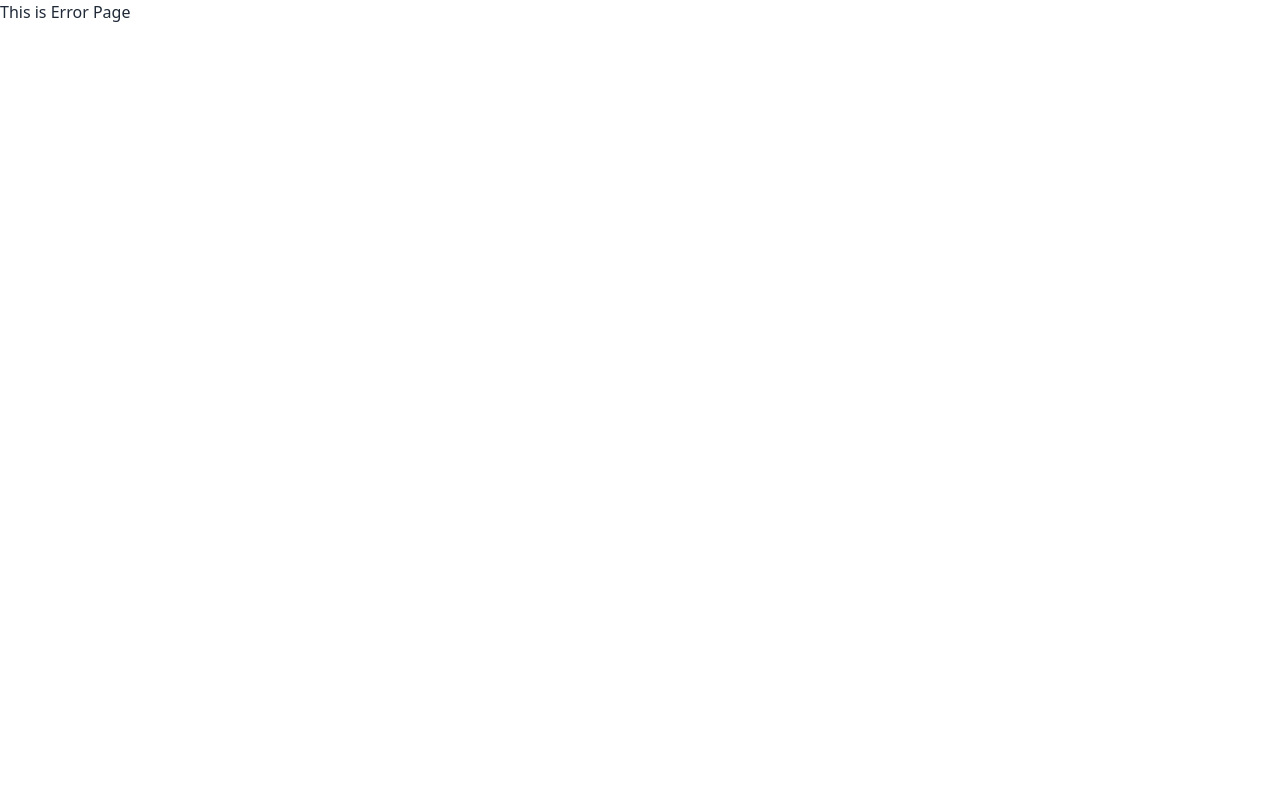
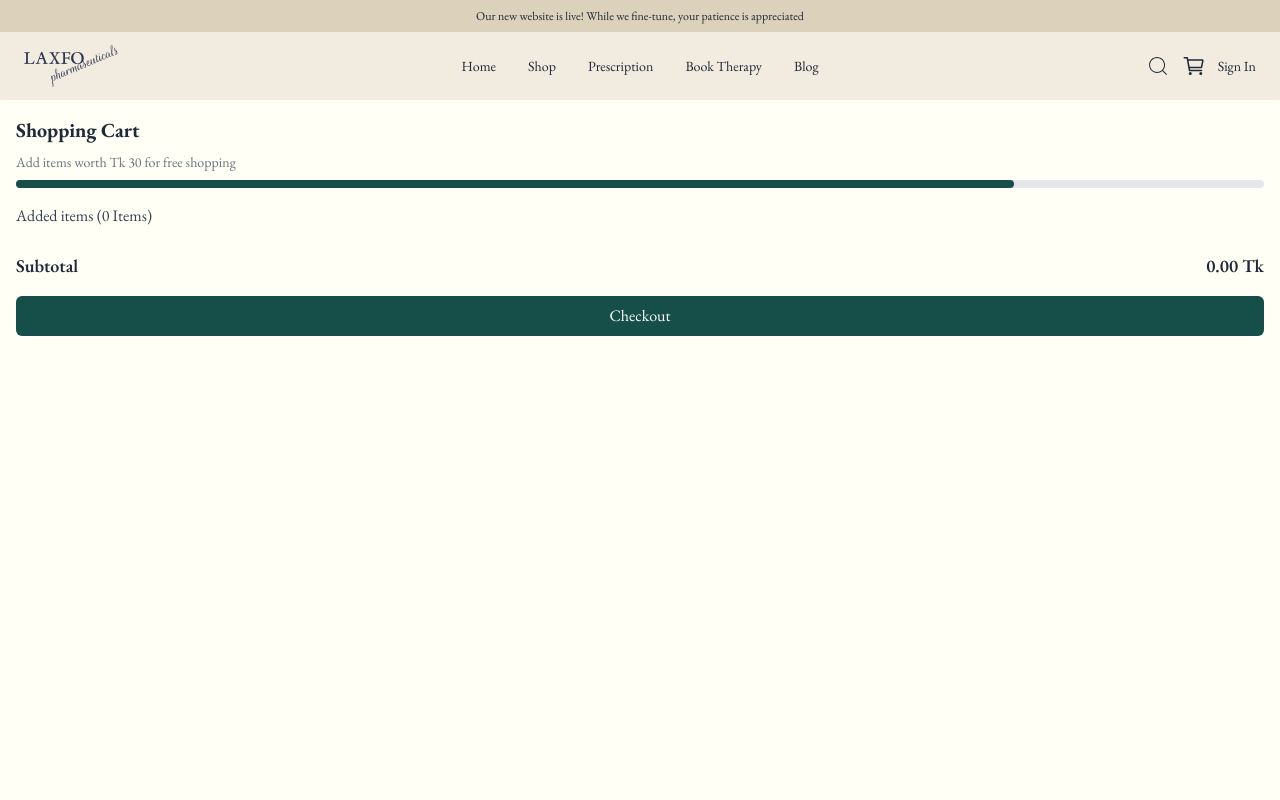
Before and after one commit to Sazid60/LAXFO, a React (Vite) app: page /cartPage in a window 1280 px wide. Before the commit this address had no page. Shown: the top 800 px of the page. Built offline with nearby package versions, Linux system fonts and the light colour scheme.

Commit message:
Add:Cart Page Added

```diff
--- a/src/components/navbar/Navbar.jsx
+++ b/src/components/navbar/Navbar.jsx
@@ -1,52 +1,53 @@
-import { useState } from 'react';
+import { useState, useEffect } from 'react';
 import { CiSearch } from 'react-icons/ci';
 import { IoCartOutline } from 'react-icons/io5';
-import {RxHamburgerMenu } from 'react-icons/rx';
-import { NavLink } from 'react-router-dom';
+import { RxHamburgerMenu } from 'react-icons/rx';
+import { Link, NavLink } from 'react-router-dom';
 import SideNav from './SideNav';
 
 const Navbar = () => {
     const [isSidebarOpen, setIsSidebarOpen] = useState(false);
+    const [cartItemCount, setCartItemCount] = useState(0);
 
     const toggleSidebar = () => {
         setIsSidebarOpen(!isSidebarOpen);
     };
 
+    useEffect(() => {
+        const cart = JSON.parse(localStorage.getItem('cart')) || [];
+        const totalItems = cart.reduce((acc, item) => acc + item.quantity, 0);
+        setCartItemCount(totalItems);
+    }, [isSidebarOpen]);
+
     const navLinks = (
         <>
             <li>
-                <NavLink
-                    className={({ isActive }) => isActive ? 'underline' : 'font-normal'} to={"/"}>
+                <NavLink className={({ isActive }) => isActive ? 'underline' : 'font-normal'} to={"/"}>
                     Home
                 </NavLink>
             </li>
             <li>
-                <NavLink
-                    className={({ isActive }) => isActive ? 'underline ' : 'font-normal '} to={"/shop"}>
+                <NavLink className={({ isActive }) => isActive ? 'underline ' : 'font-normal '} to={"/shop"}>
                     Shop
                 </NavLink>
             </li>
             <li>
-                <NavLink
-                    className={({ isActive }) => isActive ? 'underline ' : 'font-normal '} to={"/prescription"}>
+                <NavLink className={({ isActive }) => isActive ? 'underline ' : 'font-normal '} to={"/prescription"}>
                     Prescription
                 </NavLink>
             </li>
             <li>
-                <NavLink
-                    className={({ isActive }) => isActive ? 'underline ' : 'font-normal '} to={"/book"}>
+                <NavLink className={({ isActive }) => isActive ? 'underline ' : 'font-normal '} to={"/book"}>
                     Book Therapy
                 </NavLink>
             </li>
             <li>
-                <NavLink
-                    className={({ isActive }) => isActive ? 'underline ' : 'font-normal '} to={"/blog"}>
+                <NavLink className={({ isActive }) => isActive ? 'underline ' : 'font-normal '} to={"/blog"}>
                     Blog
                 </NavLink>
             </li>
             <li>
-                <NavLink
-                    className={({ isActive }) => isActive ? 'underline ' : 'font-normal  lg:hidden'} to={"/blog"}>
+                <NavLink className={({ isActive }) => isActive ? 'underline ' : 'font-normal  lg:hidden'} to={"/signin"}>
                     Sign In
                 </NavLink>
             </li>
@@ -69,8 +70,15 @@ const Navbar = () => {
                 <div className="navbar-end">
                     <div className='flex justify-between gap-1 lg:gap-3 items-center'>
                         <CiSearch className='w-6 h-6' />
-                        <IoCartOutline className='w-6 h-6' />
-                        <a className='text-[14px] hidden md:block lg:text-sm' href=''>Sign In</a>
+                        <div className="relative">
+                            <Link to="/cartPage"><IoCartOutline className='w-6 h-6' /></Link>
+                            {cartItemCount > 0 && (
+                                <span className="absolute -top-2 -right-2 w-5 h-5 text-xs flex items-center justify-center bg-red-600 text-white rounded-full">
+                                    {cartItemCount}
+                                </span>
+                            )}
+                        </div>
+                        <a className='text-[14px] hidden md:block lg:text-sm' href='/signin'>Sign In</a>
                         <button onClick={toggleSidebar} className="lg:hidden ml-3">
                             <RxHamburgerMenu />
                         </button>
@@ -79,8 +87,7 @@ const Navbar = () => {
             </div>
 
             {/* Side Navbar */}
-            <SideNav toggleSidebar={toggleSidebar} isSidebarOpen={isSidebarOpen} navLinks={navLinks} ></SideNav>
-
+            <SideNav toggleSidebar={toggleSidebar} isSidebarOpen={isSidebarOpen} navLinks={navLinks} />
         </>
     );
 };
--- a/src/components/productDetails/ProductInfo.jsx
+++ b/src/components/productDetails/ProductInfo.jsx
@@ -2,6 +2,7 @@ import React, { useState, useEffect } from 'react';
 import { FaStar } from 'react-icons/fa';
 
 const ProductInfo = () => {
+
     const sizes = ['100 mg', '200 mg', '300 mg'];
     const flavours = ['Vanilla', 'Chocolate', 'Strawberry'];
 
--- /dev/null
+++ b/src/pages/cartPage/CartPage.jsx
@@ -0,0 +1,95 @@
+import React, { useState, useEffect } from 'react';
+import { FaTrashAlt } from 'react-icons/fa';
+
+const CartPage = () => {
+    const [cart, setCart] = useState([]);
+    const [subtotal, setSubtotal] = useState(0);
+
+    useEffect(() => {
+        const savedCart = JSON.parse(localStorage.getItem('cart')) || [];
+        setCart(savedCart);
+        calculateSubtotal(savedCart);
+    }, []);
+
+    const updateCart = (updatedCart) => {
+        setCart(updatedCart);
+        localStorage.setItem('cart', JSON.stringify(updatedCart));
+        calculateSubtotal(updatedCart);
+    };
+
+    const handleQuantityChange = (name, size, action) => {
+        const updatedCart = cart.map((item) => {
+            if (item.name === name && item.size === size) {
+                const newQuantity = action === 'increase' ? item.quantity + 1 : item.quantity - 1;
+                const updatedPrice = newQuantity * item.price / item.quantity;
+                return { ...item, quantity: newQuantity, price: updatedPrice };
+            }
+            return item;
+        }).filter(item => item.quantity > 0);
+
+        updateCart(updatedCart);
+    };
+
+    const handleRemoveItem = (name, size) => {
+        const updatedCart = cart.filter(item => item.name !== name || item.size !== size);
+        updateCart(updatedCart);
+    };
+
+    const calculateSubtotal = (cartItems) => {
+        const total = cartItems.reduce((acc, item) => acc + item.price, 0);
+        setSubtotal(total);
+    };
+
+    return (
+        <div className="cart-page bg-[#FFFFF6] p-4 w-full mx-auto shadow-md rounded-lg min-h-screen">
+            <h1 className="text-xl font-bold mb-2">Shopping Cart</h1>
+            <p className="text-sm mb-2 text-gray-500">Add items worth Tk 30 for free shopping</p>
+            <div className="progress-bar bg-gray-200 rounded-full h-2 mb-4">
+                <div className="bg-[#164F49] h-2 rounded-full" style={{ width: '80%' }}></div>
+            </div>
+            <p className="text-gray-700 mb-4">Added items ({cart.length} Items)</p>
+            <div>
+                {cart.map((item, index) => (
+                    <div key={index} className="flex justify-between items-center mb-4 border-b pb-4">
+                        <img src={item.imageUrl} alt={item.name} className="w-16 h-16 object-cover" />
+                        <div className="flex-1 ml-4">
+                            <h2 className="text-md font-medium">{item.name}</h2>
+                            <p className="text-sm text-gray-600">({item.size})</p>
+                        </div>
+                        <div className="flex items-center rounded-full bg-[#F2EBE0]">
+                            <button
+                                onClick={() => handleQuantityChange(item.name, item.size, 'decrease')}
+                                className="px-2 py-1"
+                            >
+                                -
+                            </button>
+                            <span className="mx-2">{item.quantity}</span>
+                            <button
+                                onClick={() => handleQuantityChange(item.name, item.size, 'increase')}
+                                className="px-2 py-1"
+                            >
+                                +
+                            </button>
+                        </div>
+                        <p className="text-md font-semibold ml-4">{item.price.toFixed(2)} Tk</p>
+                        <button
+                            onClick={() => handleRemoveItem(item.name, item.size)}
+                            className="ml-4 text-red-500"
+                        >
+                            <FaTrashAlt />
+                        </button>
+                    </div>
+                ))}
+            </div>
+            <div className="mt-6">
+                <div className="flex justify-between text-lg font-semibold">
+                    <span>Subtotal</span>
+                    <span>{subtotal.toFixed(2)} Tk</span>
+                </div>
+                <button className="w-full bg-[#164F49] text-white py-2 rounded-md mt-4">Checkout</button>
+            </div>
+        </div>
+    );
+};
+
+export default CartPage;
--- a/src/routes/Routes.jsx
+++ b/src/routes/Routes.jsx
@@ -2,6 +2,7 @@ import { createBrowserRouter } from "react-router-dom";
 import MainLayout from "../layouts/MainLayout";
 import ProductPage from "../pages/productPage/ProductPage";
 import ErrorPage from "../pages/errorPage/ErrorPage";
+import CartPage from "../pages/cartPage/CartPage";
 
 const router = createBrowserRouter([
     {
@@ -13,6 +14,10 @@ const router = createBrowserRouter([
                 path: "/",
                 element: <ProductPage />,
             },
+            {
+                path: "/cartPage",
+                element:<CartPage/> ,
+            },
         ]
     },
 ]);
```
